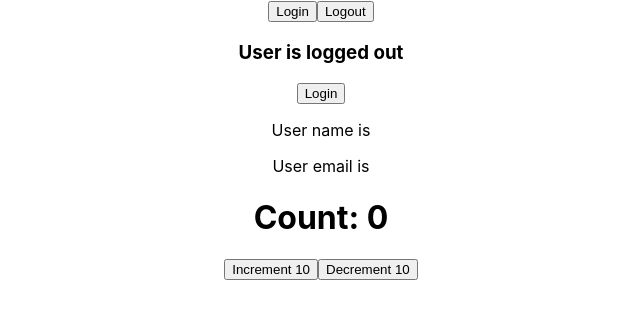
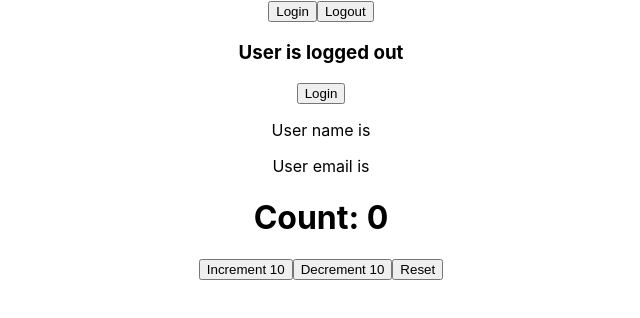
Before and after one commit to sarahaboudalal/one-typescript, a React (Create React App) app: page / in a window 1280 px wide. Shown: the top 318 px of the page, without its empty margins (319-959 px from the left). Built offline with nearby package versions, Linux system fonts and the light colour scheme.

Commit message:
useReducer strict action type

```diff
--- a/src/components/state/Counter.tsx
+++ b/src/components/state/Counter.tsx
@@ -6,10 +6,14 @@
 type CounterState = {
     count: number
 }
-type CounterAction = {
-    type: string
+type UpdateAction = {
+    type: 'increment' | 'decrement'
     payload: number
 }
+type ResetAction = {
+    type: 'reset'
+}
+type CounterAction = UpdateAction | ResetAction
 
 function reducer(state: CounterState, action: CounterAction) {
     switch (action.type) {
@@ -17,6 +21,8 @@
             return { count: state.count + action.payload }
         case 'decrement':
             return { count: state.count - action.payload }
+        case 'reset':
+            return initialState
         default:
             return state
     }
@@ -29,6 +35,7 @@
             <h1>Count: {state.count}</h1>
             <button onClick={() => dispatch({ type: 'increment', payload: 10 })}>Increment 10</button>
             <button onClick={() => dispatch({ type: 'decrement', payload: 10 })}>Decrement 10</button>
+            <button onClick={() => dispatch({ type: 'reset' })}>Reset</button>
         </div>
     )
 }
```
